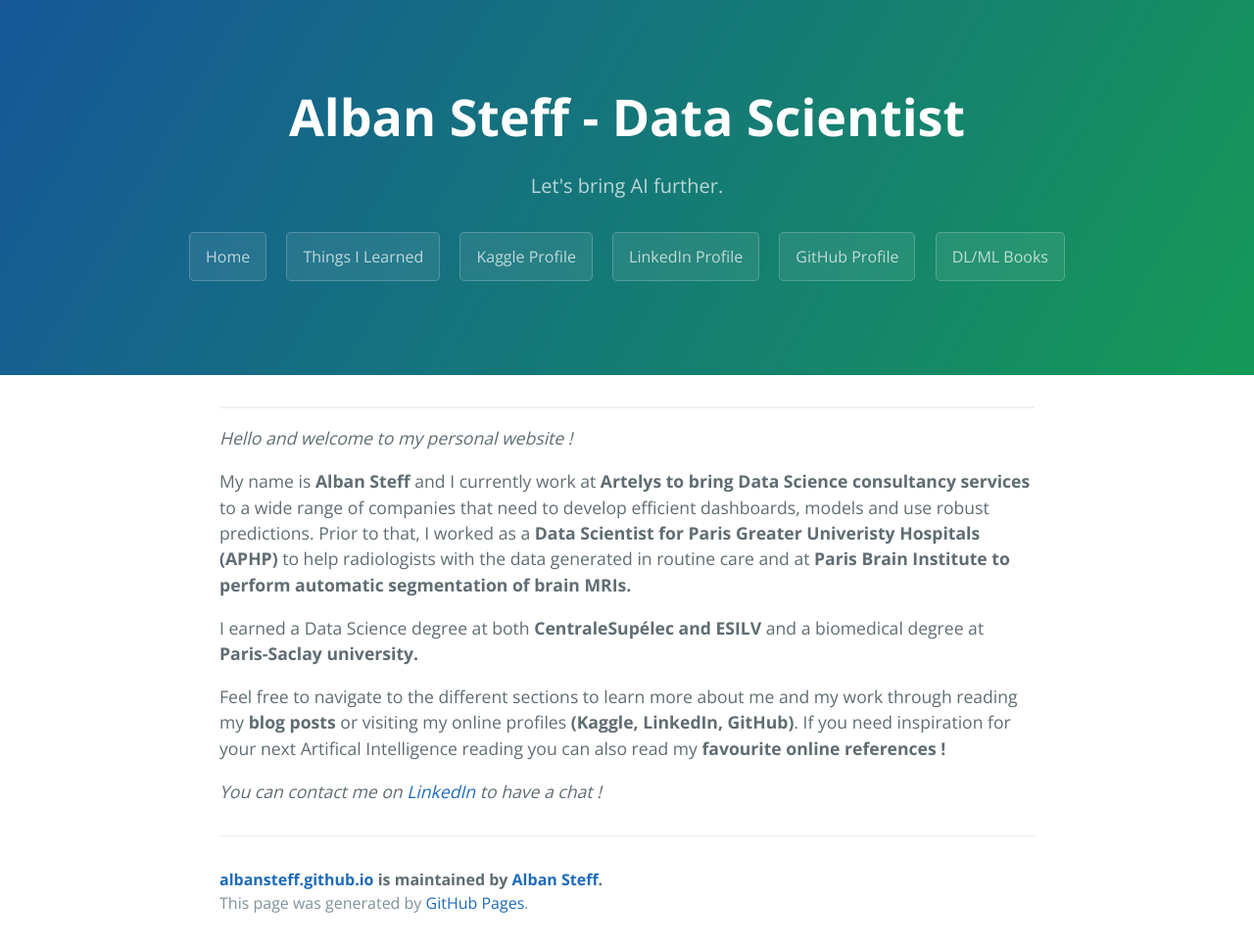
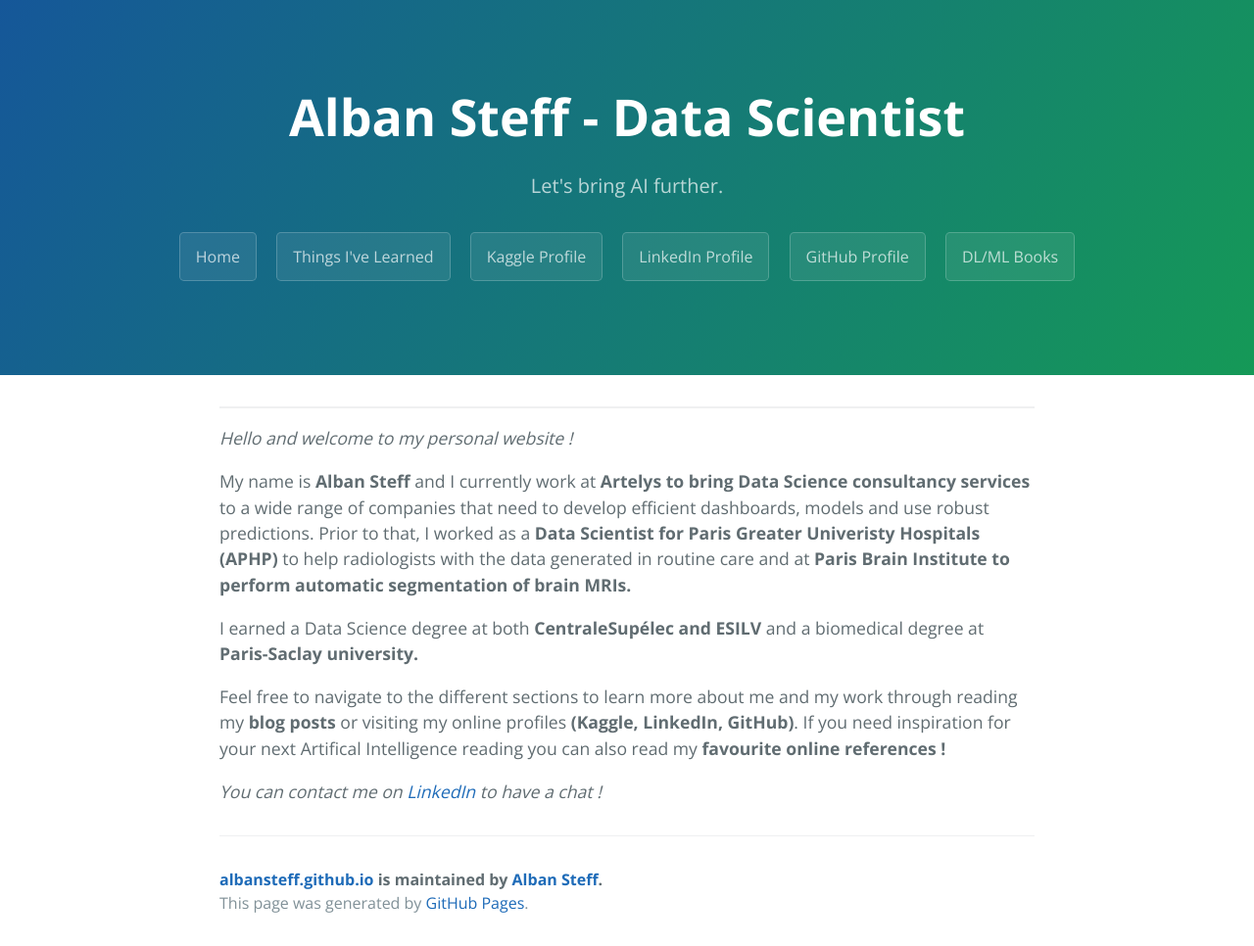
Before and after one commit to albansteff/albansteff.github.io, a Jekyll site: the page built from index.md, in a window 1280 px wide. Shown: the whole page at 98% size. Built offline with Jekyll 4.4.1, drawn with Linux system fonts in a browser that asks for light colours; our own code applies the rules of GitHub Pages for plain Markdown files.

Commit message:
Update default.html

```diff
--- a/_layouts/default.html
+++ b/_layouts/default.html
@@ -19,7 +19,7 @@
       <h1 class="project-name">{{ page.title | default: site.title | default: site.github.repository_name }}</h1>
       <h2 class="project-tagline">{{ page.description | default: site.description | default: site.github.project_tagline }}</h2>
       <a href="https://albansteff.github.io/" class="btn">Home</a>
-      <a href="https://albansteff.github.io/blogposts" class="btn">Things I Learned</a>
+      <a href="https://albansteff.github.io/blogposts" class="btn">Things I've Learned</a>
       {% if site.online_presence.show_online_presence %}
         <a href="{{ site.online_presence.kaggle_url }}" target="_blank" class="btn">Kaggle Profile</a>
         <a href="{{ site.online_presence.linkedin_url }}" target="_blank" class="btn">LinkedIn Profile</a>
```
